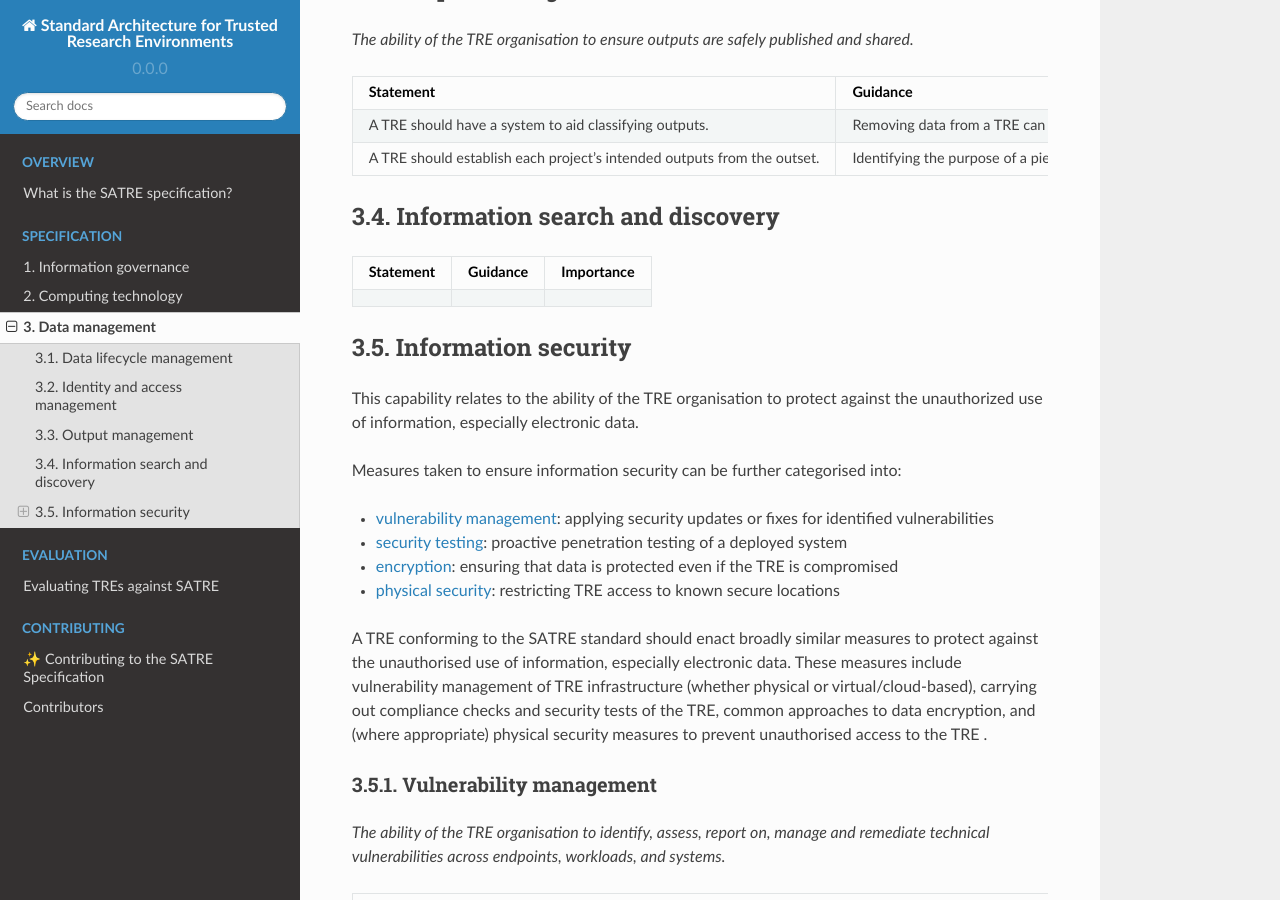
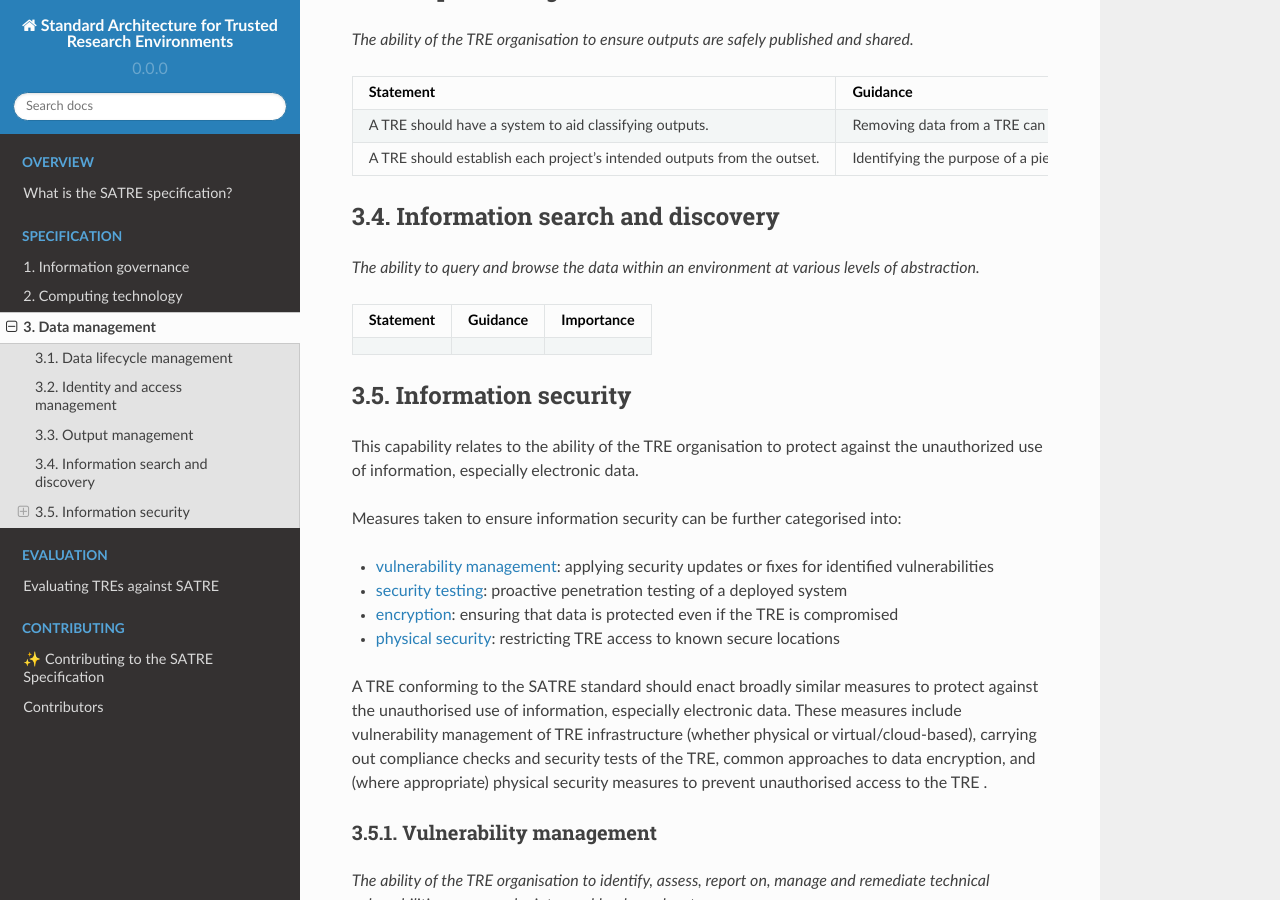
Before and after one commit to sa-tre/satre-specification, a Sphinx documentation site: the page built from docs/source/pillars/data_management.md, in a window 1280 px wide and 900 px high, scrolled down 1529 px. Built offline with Sphinx 7.4.7 and the Read the Docs theme 2.0.0, drawn with Linux system fonts in a browser that asks for light colours.

Commit message:
add Information search and discover desc

````diff
--- a/docs/source/pillars/data_management.md
+++ b/docs/source/pillars/data_management.md
@@ -121,6 +121,8 @@ _The ability of the TRE organisation to ensure outputs are safely published and
 (information-search-and-discovery)=
 
 ## Information search and discovery
+
+_The ability to query and browse the data within an environment at various levels of abstraction._
 
 ```{list-table}
 :header-rows: 1
````
